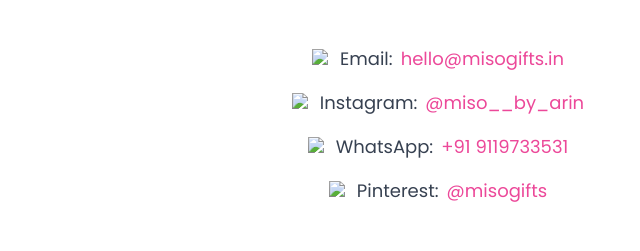
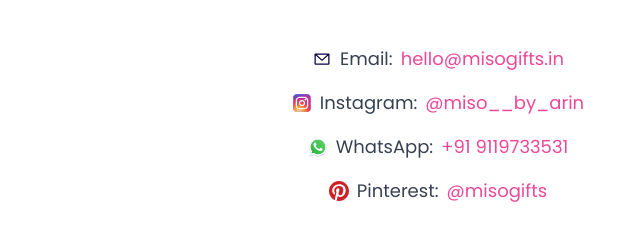
Before and after one commit to scaramouche18/miso-website, a plain HTML site: page contact.html in a window 1280 px wide. Shown: the part 680-931 px from the top of the page, 202-842 px from the left. Drawn offline with nearby package versions, Linux system fonts and the light colour scheme; the site is published under a folder, as on GitHub Pages, so addresses that start at the root find nothing.

Commit message:
Update contact.html

```diff
--- a/contact.html
+++ b/contact.html
@@ -88,22 +88,22 @@
     <div class="mt-12">
      <div class="space-y-4 text-lg text-gray-700">
       <p class="flex items-center justify-center gap-2">
-        <img src="/assets/icons/email-1-svgrepo-com.svg" alt="Email" class="w-5 h-5">
+        <img src="./assets/icons/email-1-svgrepo-com.svg" alt="Email" class="w-5 h-5">
         Email: <a href="mailto:hello@misogifts.in" class="text-pink-500 hover:underline">hello@misogifts.in</a>
       </p>
 
       <p class="flex items-center justify-center gap-2">
-        <img src="/assets/icons/instagram-1-svgrepo-com.svg" alt="Instagram" class="w-5 h-5">
+        <img src="./assets/icons/instagram-1-svgrepo-com.svg" alt="Instagram" class="w-5 h-5">
         Instagram: <a href="https://instagram.com/miso__by_arin" target="_blank" class="text-pink-500 hover:underline">@miso__by_arin</a>
       </p>
 
       <p class="flex items-center justify-center gap-2">
-        <img src="/assets/icons/whatsapp-svgrepo-com.svg" alt="WhatsApp" class="w-5 h-5">
+        <img src="./assets/icons/whatsapp-svgrepo-com.svg" alt="WhatsApp" class="w-5 h-5">
         WhatsApp: <a href="https://wa.me/919119733531" target="_blank" class="text-pink-500 hover:underline">+91 9119733531</a>
       </p>
 
       <p class="flex items-center justify-center gap-2">
-        <img src="/assets/icons/pinterest-color-svgrepo-com.svg" alt="Pinterest" class="w-5 h-5">
+        <img src="./assets/icons/pinterest-color-svgrepo-com.svg" alt="Pinterest" class="w-5 h-5">
         Pinterest: <a href="https://pinterest.com/yourpinterest" target="_blank" class="text-pink-500 hover:underline">@misogifts</a>
       </p>
     </div>
```
